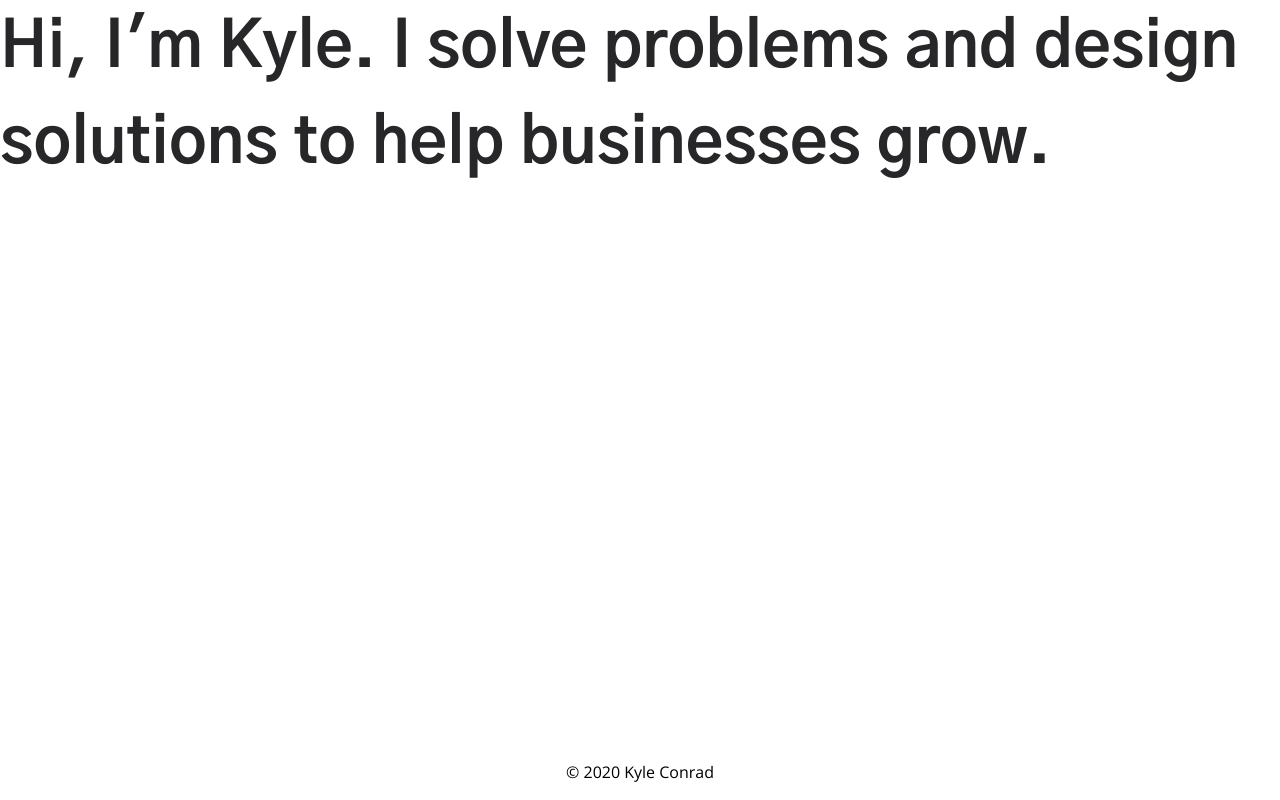
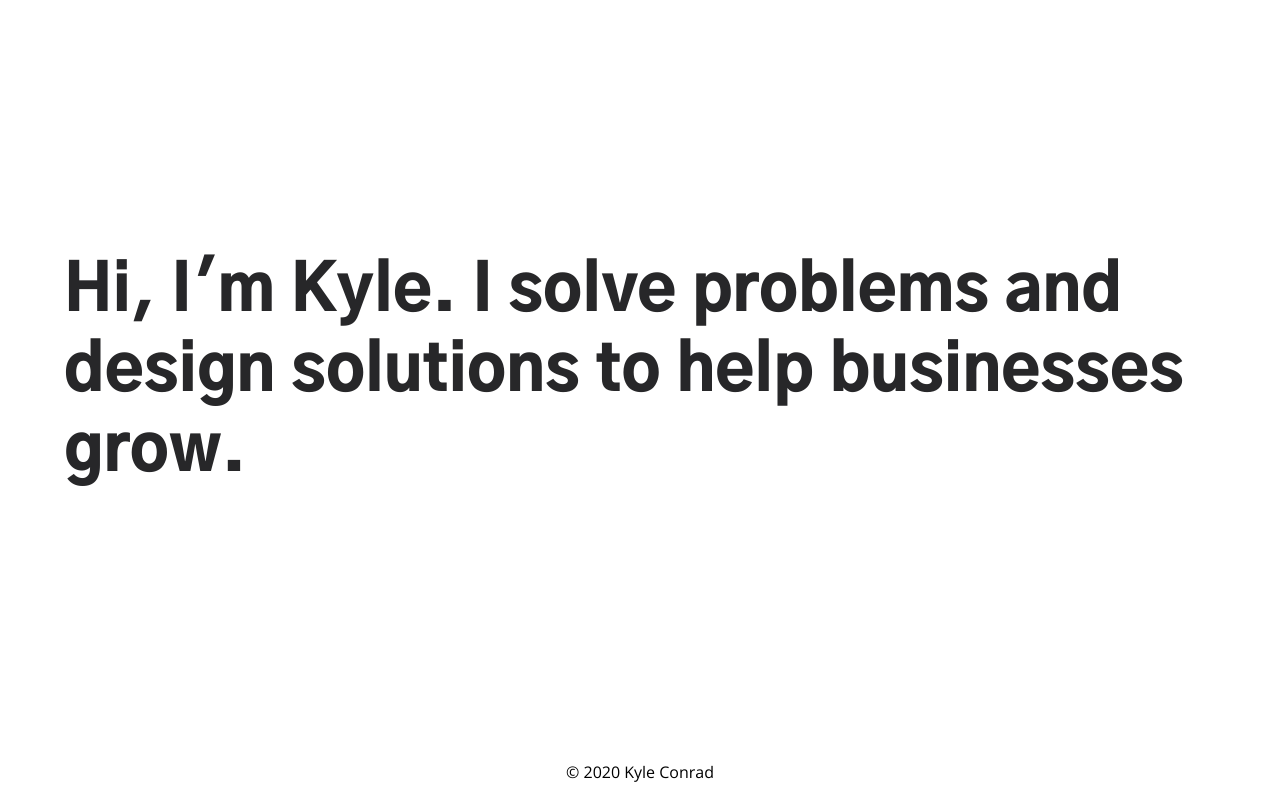
Before and after one commit to kwconrad/kyleconrad, a Gatsby site: page / in a window 1280 px wide. Built offline with nearby package versions, Linux system fonts and the light colour scheme; Gatsby itself is replaced by a stand-in of ours.

Commit message:
added homepage, updated spacing in tailwind, added favicon, deleted default gatsby assets

```diff
--- a/gatsby-config.js
+++ b/gatsby-config.js
@@ -24,14 +24,14 @@ module.exports = {
         background_color: `#ffffff`,
         theme_color: `#272729`,
         display: `minimal-ui`,
-        icon: `src/images/favicon.png`, // This path is relative to the root of the site.
+        icon: `src/images/favicon.svg`, // This path is relative to the root of the site.
       },
     },
     {
       resolve: `gatsby-plugin-google-fonts`,
       options: {
         fonts: [
-          `Gothic+A1\:400,700`,
+          `Gothic+A1\:900`,
           `open sans\:400,400i,700`, // you can also specify font weights and styles
         ],
         display: "swap",
--- a/src/components/layout.tsx
+++ b/src/components/layout.tsx
@@ -8,7 +8,7 @@ interface LayoutProps {
 export default function Layout(props: LayoutProps) {
   const { children } = props;
   return (
-    <div className="container mx-auto h-full flex flex-col">
+    <div className="container max-w-siteMax h-full flex flex-col">
       <main className="flex-1">{children}</main>
       <footer className="p-2 w-full mt-auto flex justify-center">
         <span>© {new Date().getFullYear()} Kyle Conrad</span>
--- a/src/pages/index.tsx
+++ b/src/pages/index.tsx
@@ -7,8 +7,8 @@ export default function IndexPage() {
   return (
     <Layout>
       <SEO title="Home" />
-      <div className="flex-1">
-        <h1 className="text-black text-64 font-bold font-headings">
+      <div className="h-full w-full flex items-center">
+        <h1 className="text-black text-32 leading-40 md:text-48 md:leading-64 lg:text-64 lg:leading-80 font-black font-headings">
           Hi, I'm Kyle. I solve problems and design solutions to help businesses
           grow.
         </h1>
--- a/tailwind.config.js
+++ b/tailwind.config.js
@@ -15,24 +15,39 @@ module.exports = {
       black: "#272729",
       white: "#ffffff",
     },
+    container: theme => ({
+      padding: {
+        default: theme("spacing.8"),
+        xs: theme("spacing.2"),
+        sm: theme("spacing.2"),
+        md: theme("spacing.6"),
+        lg: theme("spacing.6"),
+        xl: theme("spacing.8"),
+      },
+      center: true,
+    }),
     fontFamily: {
       headings: ["Gothic A1", ...defaultTheme.fontFamily.sans],
       sans: ["Open Sans", ...defaultTheme.fontFamily.sans],
     },
     fontSize: {
       16: "16px",
+      32: "32px",
       48: "48px",
       64: "64px",
     },
     lineHeight: {
       24: "24px",
+      40: "40px",
       64: "64px",
       80: "80px",
     },
+    maxWidth: spacing,
     spacing: spacing,
     extend: {},
   },
   variants: {
+    fontSize: ["responsive"],
     extend: {},
   },
   plugins: [],
```
Also changed, not shown: src/images/favicon.svg (added), src/images/feather_dribbble.svg (added), src/images/feather_github.svg (added), src/images/feather_linkedin.svg (added), src/images/gatsby-astronaut.png (deleted), src/images/gatsby-icon.png (deleted).
